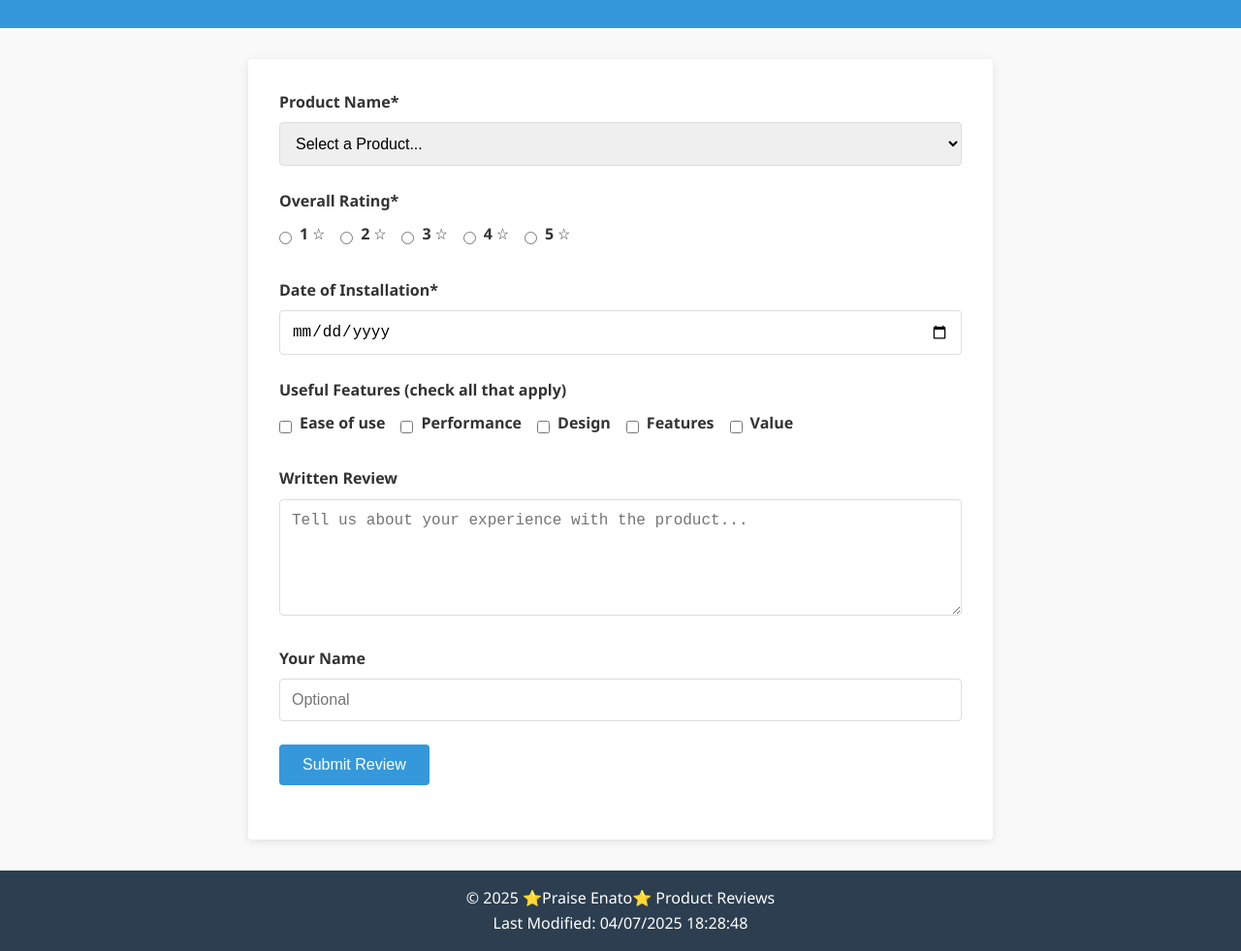
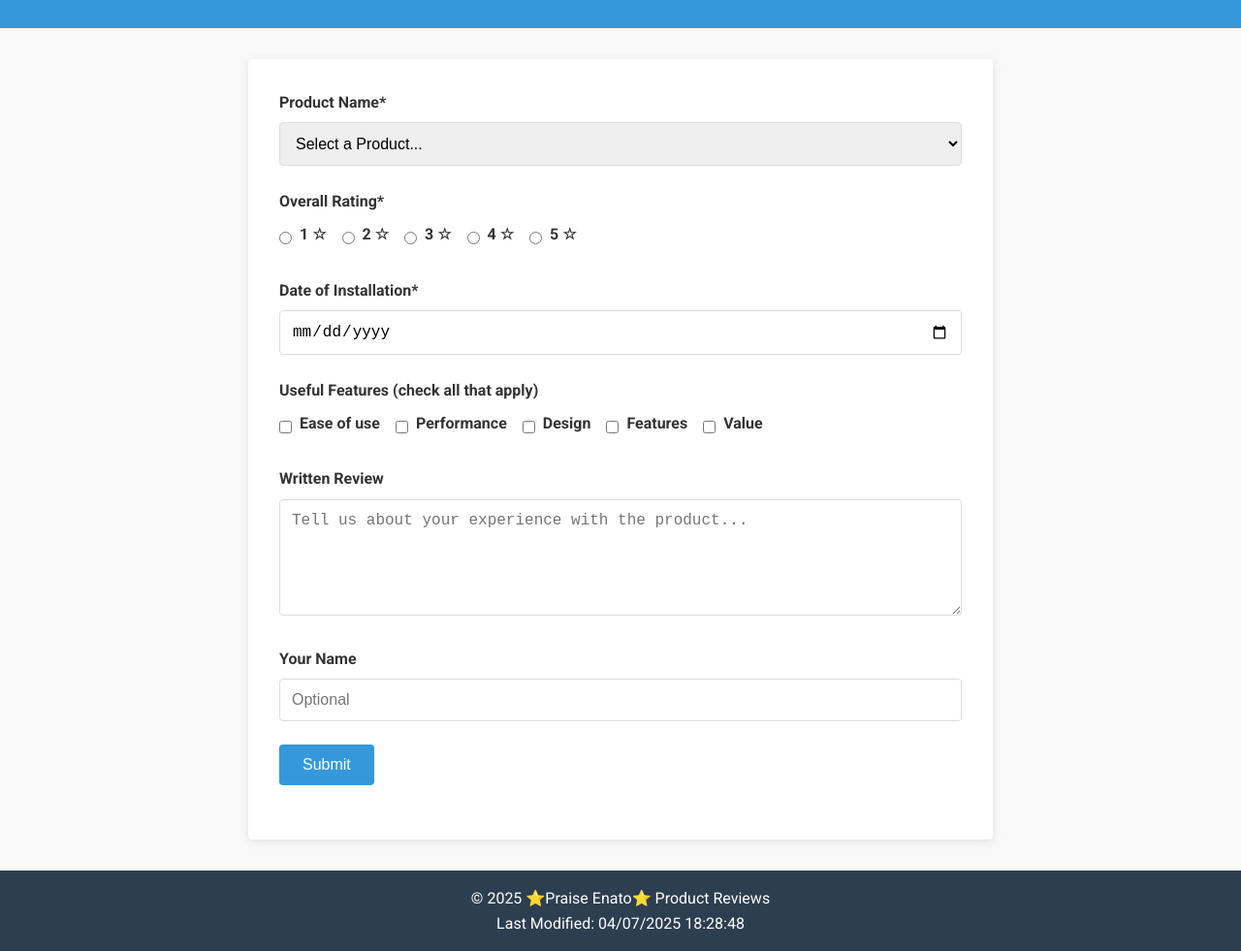
Before and after one commit to Praise-Enato/wdd131, a plain HTML site: page form.html in a window 1280 px wide. Shown: the part 120-1101 px from the top of the page at 97% size. Drawn offline with Linux system fonts and the light colour scheme.

Commit message:
Update form and review pages: add meta tags, change submit button text, and defer script loading; update font to Roboto in CSS

```diff
--- a/form.html
+++ b/form.html
@@ -3,7 +3,12 @@
 <head>
     <meta charset="UTF-8">
     <meta name="viewport" content="width=device-width, initial-scale=1.0">
+    <meta name="description" content="Product Review Form">
+    <meta name="author" content="Praise Enato">
     <title>Product Review Form</title>
+    <link rel="preconnect" href="https://fonts.googleapis.com">
+    <link rel="preconnect" href="https://fonts.gstatic.com" crossorigin>
+    <link href="https://fonts.googleapis.com/css2?family=Roboto:wght@400;500;700&display=swap" rel="stylesheet">
     <link rel="stylesheet" href="styles/form.css">
 </head>
 <body>
@@ -90,7 +95,7 @@
             </div>
 
             <div class="form-group">
-                <input type="submit" value="Submit Review">
+                <input type="submit" value="Submit">
             </div>
         </form>
     </main>
@@ -100,7 +105,7 @@
         <p>Last Modified: <span id="lastModified"></span></p>
     </footer>
 
-    <script src="scripts/form.js"></script>
+    <script src="scripts/form.js" defer></script>
     <script>
         // Set footer content
         document.getElementById('currentYear').textContent = new Date().getFullYear();
--- a/styles/form.css
+++ b/styles/form.css
@@ -1,3 +1,5 @@
+
+
 /* Base Styles */
 :root {
     --primary-color: #3498db;
@@ -17,7 +19,7 @@
 }
 
 body {
-    font-family: 'Segoe UI', Tahoma, Geneva, Verdana, sans-serif;
+    font-family: 'Roboto', sans-serif;
     line-height: 1.6;
     color: var(--text-color);
     background-color: #f9f9f9;
```
Also changed, not shown: review.html (+1 -1 lines).
